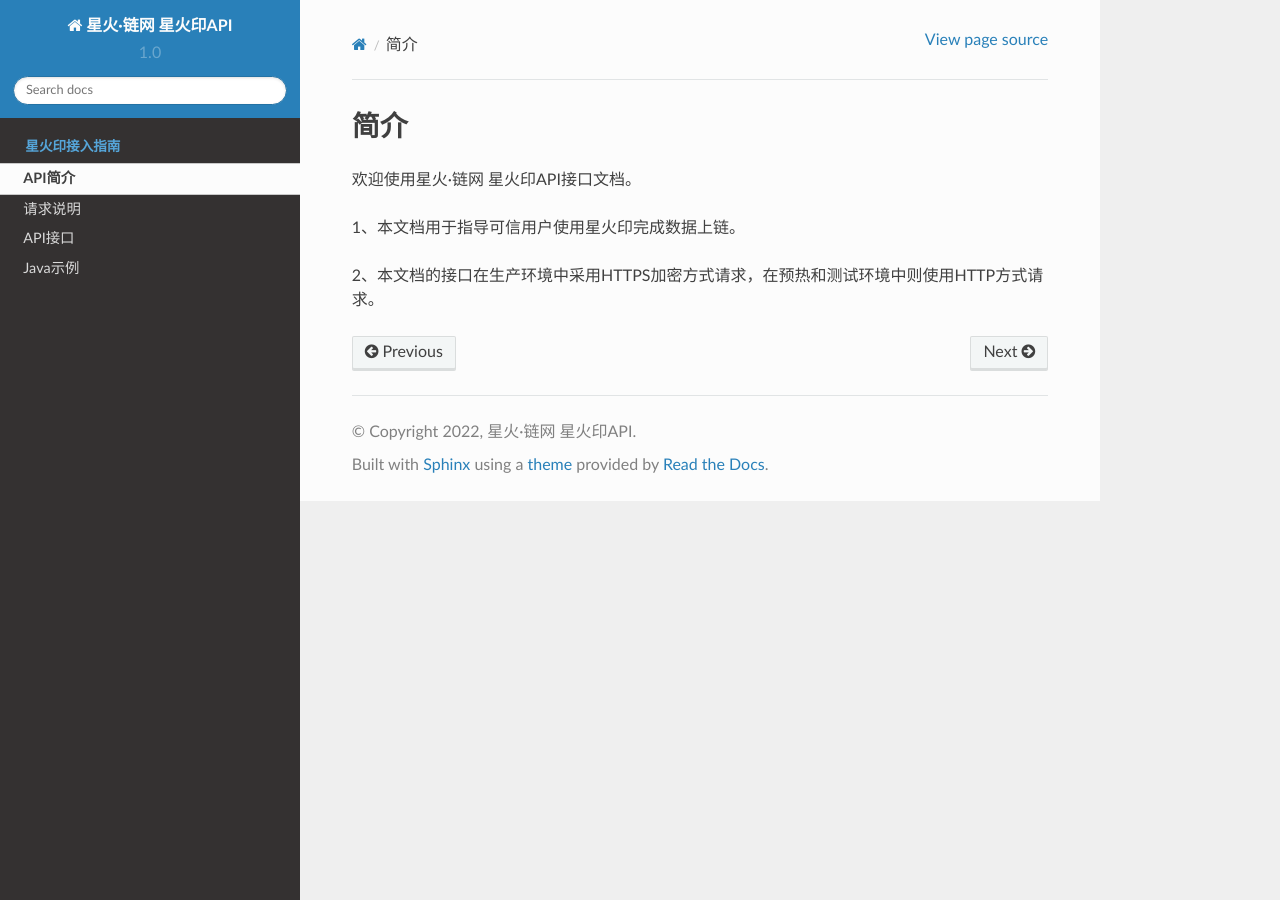
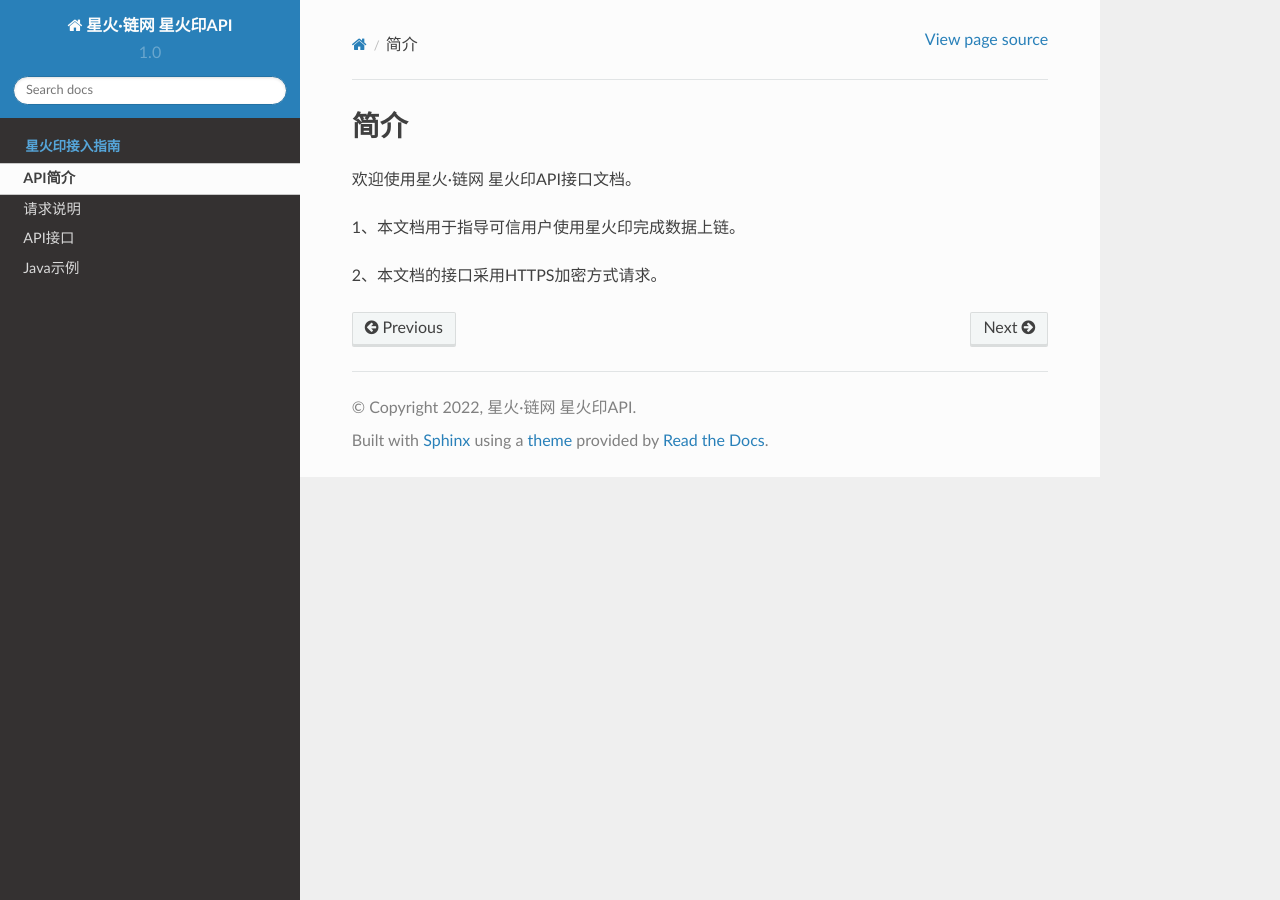
Before and after one commit to caict-4iot-dev/xhy-api, a Sphinx documentation site: the page built from docs/introduction.rst, in a window 1280 px wide. Built offline with Sphinx 7.4.7 and the Read the Docs theme 2.0.0, drawn with Linux system fonts in a browser that asks for light colours.

```diff
--- a/docs/introduction.rst
+++ b/docs/introduction.rst
@@ -5,4 +5,4 @@
 
 1、本文档用于指导可信用户使用星火印完成数据上链。
 
-2、本文档的接口在生产环境中采用HTTPS加密方式请求，在预热和测试环境中则使用HTTP方式请求。
+2、本文档的接口采用HTTPS加密方式请求。
```
